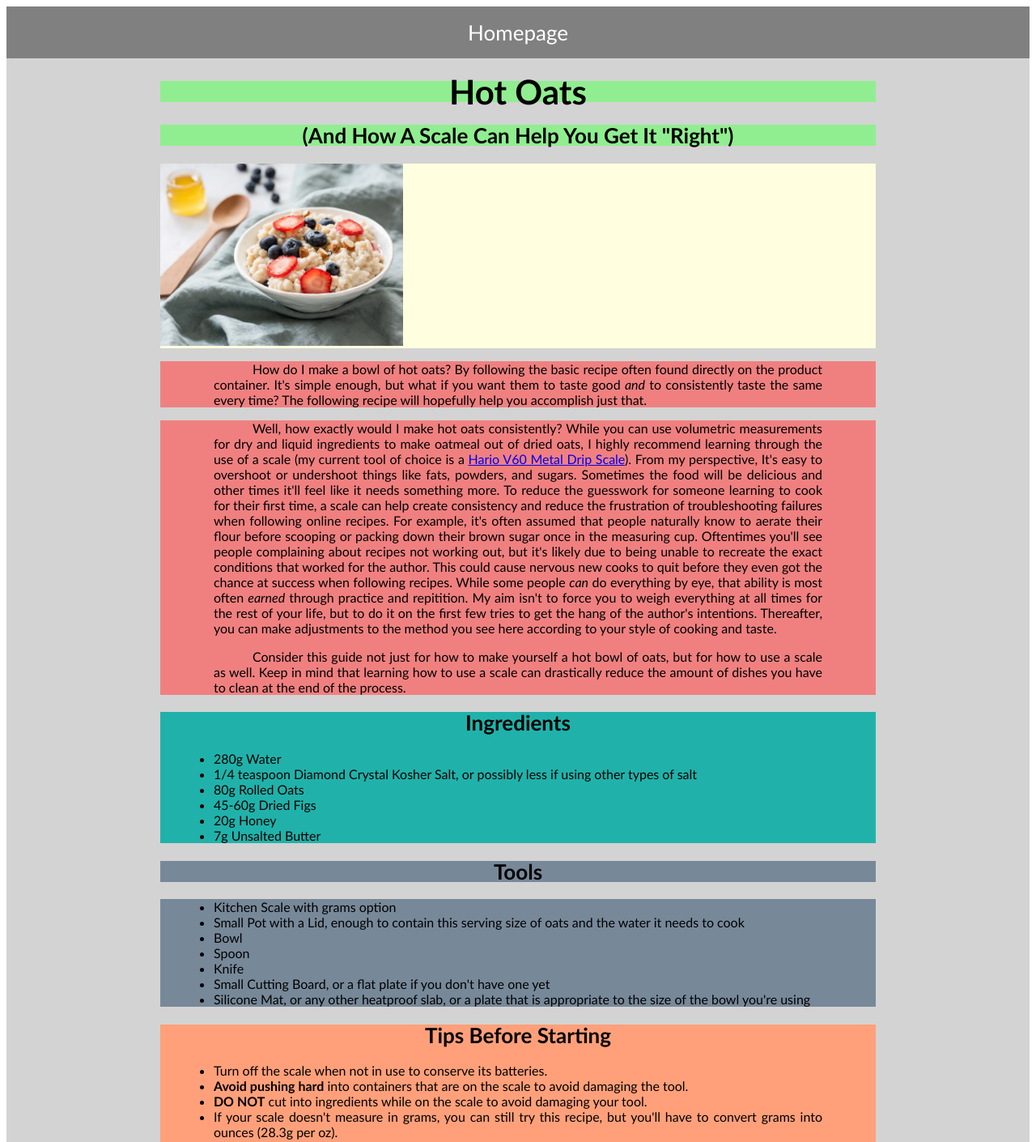
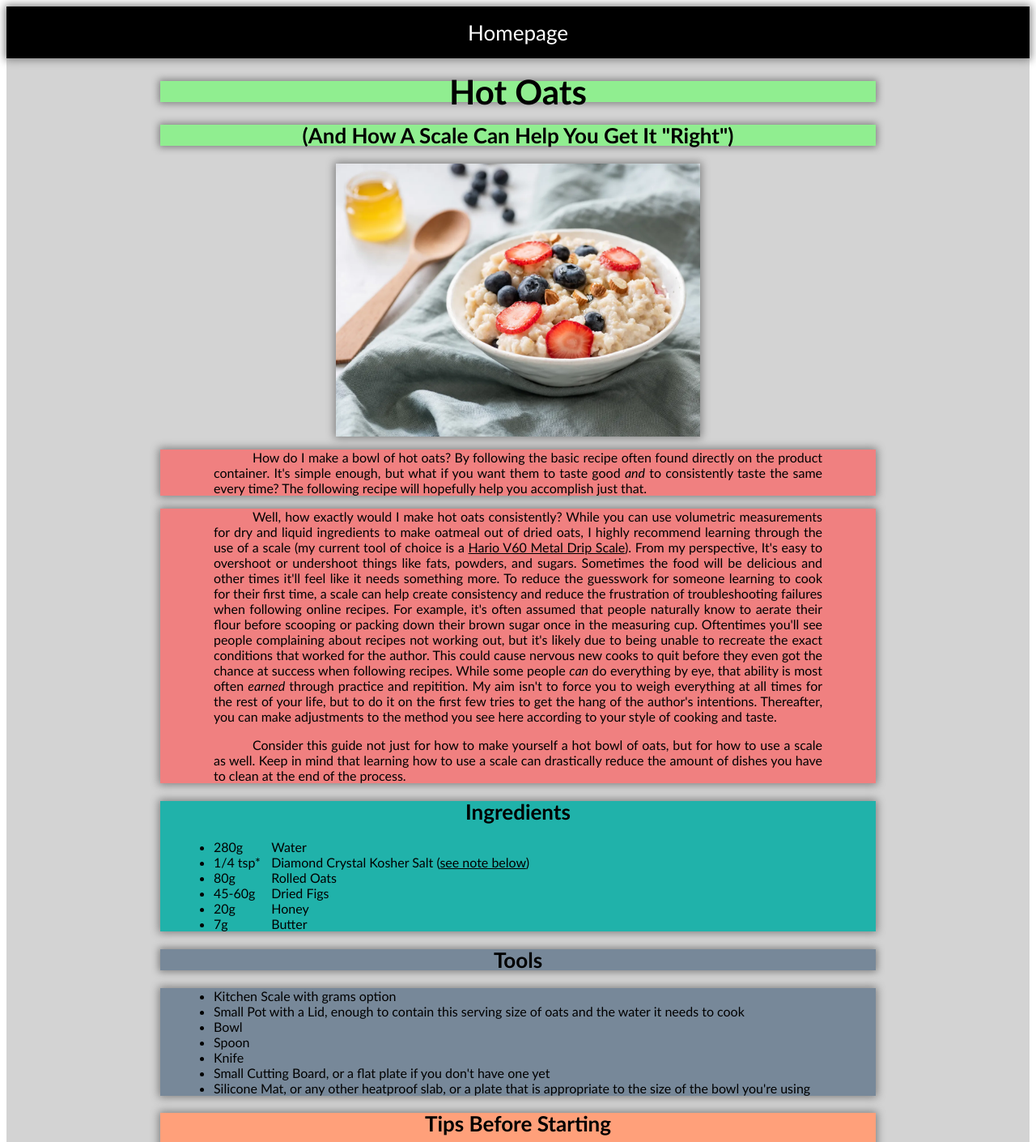
Before and after one commit to Dardan-B/odin-recipes-v2, a plain HTML site: page recipes/hot-oats.html in a window 1280 px wide. Shown: the top 1410 px of the page at 81% size. Drawn offline with Linux system fonts and the light colour scheme.

Commit message:
style: adjust links, nav-bar, image section, and ingredients list
Styled several sections of recipe page:

 - adjusted <a> link color to match rest of document, but kept underline decoration

 - finished .nav-bar with background color and removed temporary class

 - chose maximum size for .image-box container, then fit .recipe-image to its width

 - split ingredient <li> elements using inline container elements <span> .measure and .product for visual separation in order to enhance readability

```diff
--- a/recipes/hot-oats.html
+++ b/recipes/hot-oats.html
@@ -8,18 +8,17 @@
 </head>
 <body>
     <div class="base-page">
-        <div class="a section nav-bar">
+        <div class="section nav-bar">
             <a class="nav-link" href="../index.html">Homepage</a>
         </div>
         <div class="b1 section">
             <h1>Hot Oats</h1>
         </div>
         <div class="b2 section">
-
             <h2>(And How A Scale Can Help You Get It "Right")</h2>
         </div>
-        <div class="c section">
-            <img src="../images/hot-oats.jpg" alt="Picture of a hot bowl of oatmeal" width="300">
+        <div class="c section image-box">
+            <img class="recipe-image" src="../images/hot-oats.jpg" alt="Picture of a hot bowl of oatmeal">
         </div>
         <div class="d1 section">
             <p>
@@ -34,12 +33,31 @@
         <div class="e section">
             <h2>Ingredients</h2>
             <ul>
-                <li>280g Water</li>
-                <li>1/4 teaspoon Diamond Crystal Kosher Salt, or possibly less if using other types of salt</li>
-                <li>80g Rolled Oats</li>
-                <li>45-60g Dried Figs</li>
-                <li>20g Honey</li>
-                <li>7g Unsalted Butter</li>
+                <li>
+                    <span class="measure">280g</span>
+                    <span class="product">Water</span>
+                </li>
+                <li>
+                    <span class="measure">1/4 tsp*</span>
+                    <span class="product">Diamond Crystal Kosher Salt (<a href="#before-tips">see note below</a>)</span>
+                </li>
+                <li>
+                    <span class="measure">80g</span>
+                    <span class="product">Rolled Oats</span>
+                </li>
+                <li>
+                    <span class="measure">45-60g</span>
+                    <span class="product">Dried Figs</span>
+                </li>
+                <li>
+                    <span class="measure">20g</span>
+                    <span class="product">Honey</span>
+                </li>
+                <li>
+                    <span class="measure">7g</span>
+                    <span class="product">Butter</span>
+                </li>
+            </ul>
             </ul>
         </div>
         <div class="f1 section">
--- a/styles/styles.css
+++ b/styles/styles.css
@@ -18,7 +18,7 @@ h2 {
 p {
     text-indent: 3rem;
 }
-p, ol, ul {
+p, ul, ol {
     text-align: justify;
     padding-left: 7.5%;
     padding-right: 7.5%;
@@ -27,6 +27,10 @@ ul ul,
 ol ul {
     list-style-type: disc;
     padding-right: 0%;
+}
+a {
+    color: black;
+
 }
 
 /* classes */
@@ -40,6 +44,7 @@ ol ul {
     width: 70%;
     margin-left: auto;
     margin-right: auto;
+    box-shadow: 0px 0px 10px 2px grey;
 }
 .nav-bar {
     width: 100%;
@@ -47,16 +52,28 @@ ol ul {
     font-size: 26px;
     padding-top: 1rem;
     padding-bottom: 1rem;
+    background-color: black;
 }
 .nav-link {
     color: white;
     text-decoration: none;
 }
+.image-box {
+    max-width: 450px;
+}
+.recipe-image {
+    max-width: 100%;
+    display: block; /* gets rid of bar under image */
+}
+.measure {
+    display: inline-block;
+    width: 4.2rem;
+}
+.product {
+    display: inline-block; /* without 'block' -> wraps to next line */
+}
 
 /* test classes; remove later */
-.a {
-    background-color: grey;
-}
 .b1 {
     background-color: lightgreen;
 }
```
